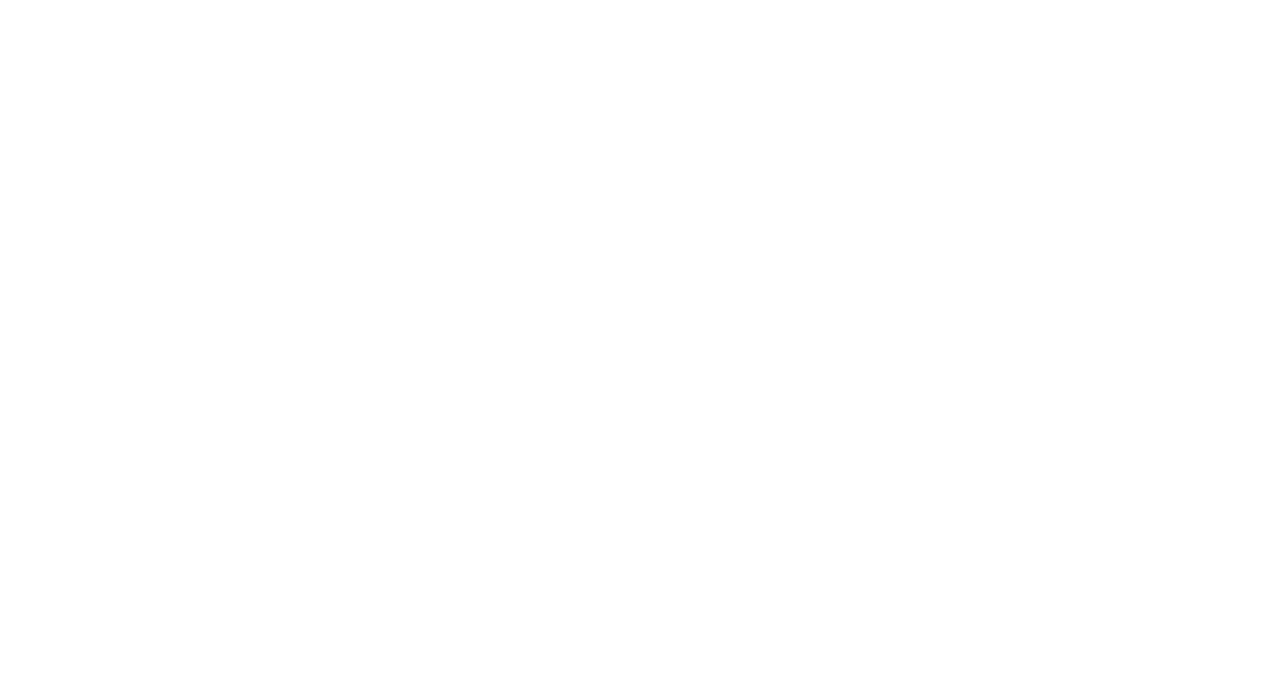
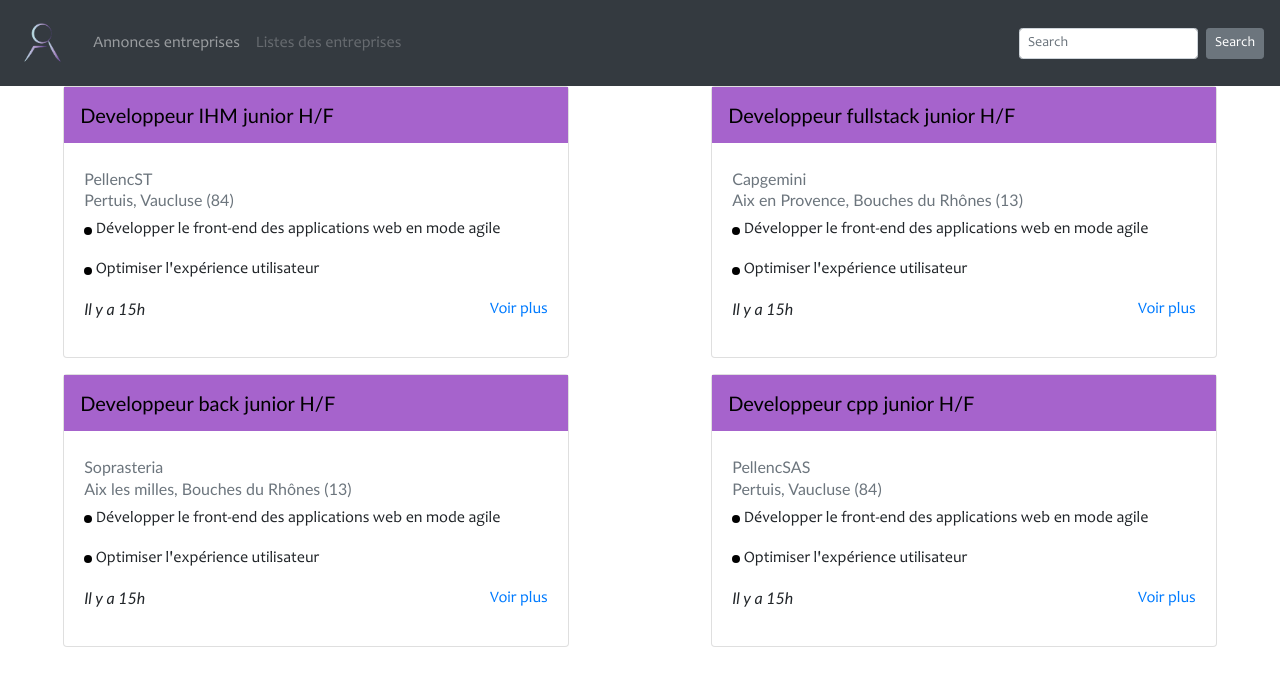
Before and after one commit to evegomez1974/j-stalk-front, a Nuxt app: page / in a window 1280 px wide. Shown: the top 686 px of the page. Built offline with nearby package versions, Linux system fonts and the light colour scheme.

Commit message:
JS-26: Ajout des annonces sur la page Annonces entreprises

```diff
--- a/assets/css/card.scss
+++ b/assets/css/card.scss
@@ -11,7 +11,6 @@ $primary : #a663cc;
 //@import './themes.scss';
 
 body {
-    background: var(--jstalk-color-background);
     font-family: "Candara";
 }
 a {
@@ -23,7 +22,7 @@ a:hover {
 }
 
 .card {
-    width: 40vw
+    width: 80%
 }
 
 .card-title {
@@ -43,7 +42,7 @@ a:hover {
 @media only screen and (max-width: 1000px) {
 
     .card{
-        width: 60vw
+        width: 80%
     }
 }
 
--- /dev/null
+++ b/assets/css/navBar.scss
@@ -0,0 +1,23 @@
+@font-face {
+    font-family: "Candara";
+    src: local("Candara"), url("../fonts/candara.ttf") format("truetype");
+  }
+
+
+// Include Bootstrap and BootstrapVue SCSS files
+@import '~bootstrap/scss/bootstrap.scss';
+@import '~bootstrap-vue/src/index.scss';
+//@import './themes.scss';
+
+body {
+    //background: var(--jstalk-color-background);
+    font-family: "Candara";
+}
+
+.b-navbar {
+    background-color: black;
+}
+
+@media only screen and (max-width: 1000px) {
+
+}
--- a/components/Card.vue
+++ b/components/Card.vue
@@ -1,10 +1,10 @@
 <template>
   <div class="card">
-    <h5 class="card-title">{{ FormData.jobTitle }}</h5>
+    <h5 class="card-title">{{ jobTitle }}</h5>
     <div class="card-body">
-      <h6 class="card-subtitle mb-2 text-muted">{{ FormData.company }}</h6>
+      <h6 class="card-subtitle mb-2 text-muted">{{ company }}</h6>
       <h6 class="card-subtitle mb-2 text-muted">
-        {{ FormData.city }}, {{ FormData.department }}
+        {{ city }}, {{ department }}
       </h6>
       <p class="card-text">
         <BIconCircleFill
@@ -19,18 +19,18 @@
         Optimiser l'expérience utilisateur
       </p>
       <div class="footer-card">
-        <p style="font-style: italic;">Il y a 15h</p>
+        <p style="font-style: italic">Il y a 15h</p>
         <a v-b-modal.modal-center href="#" class="card-link">Voir plus</a>
       </div>
     </div>
     <!-- <b-button v-b-modal.modal-center>Launch centered modal</b-button> -->
 
     <b-modal id="modal-center" centered>
-      <template #modal-title> {{ FormData.jobTitle }} </template>
+      <template #modal-title> {{ jobTitle }} </template>
 
-      <h6 class="card-subtitle mb-2 text-muted">{{ FormData.company }}</h6>
+      <h6 class="card-subtitle mb-2 text-muted">{{ company }}</h6>
       <h6 class="card-subtitle mb-2 text-muted">
-        {{ FormData.city }}, {{ FormData.department }}
+        {{ city }}, {{ department }}
       </h6>
       <p class="card-text">
         <BIconCircleFill
@@ -56,15 +56,12 @@ export default {
   components: {
     BIconCircleFill,
   },
-  data() {
-    return {
-      FormData: {
-        jobTitle: "Developpeur cpp junior H/F",
-        company: "PellencST",
-        city: "Pertuis",
-        department: "Vaucluse (84)",
-      },
-    };
-  },
+  props: {
+        jobTitle: String,
+        company: String,
+        city: String,
+        department: String,
+
+  }
 };
 </script>
--- /dev/null
+++ b/components/navBar.vue
@@ -0,0 +1,60 @@
+<template>
+  <div>
+    <b-navbar toggleable="lg" type="dark" variant="dark">
+      <b-navbar-brand href="#"
+        ><img
+          src="../assets/img/j-stalk-logo.png"
+          height="60vh"
+          alt="J-Stalk logo"
+      /></b-navbar-brand>
+
+      <b-navbar-toggle target="nav-collapse"></b-navbar-toggle>
+
+      <b-collapse id="nav-collapse" is-nav>
+        <b-navbar-nav>
+          <b-nav-item href="/cards">Annonces entreprises</b-nav-item>
+          <b-nav-item href="#" disabled>Listes des entreprises</b-nav-item>
+        </b-navbar-nav>
+
+        <!-- Right aligned nav items -->
+        <b-navbar-nav class="ml-auto">
+          <b-nav-form>
+            <b-form-input
+              size="sm"
+              class="mr-sm-2"
+              placeholder="Search"
+            ></b-form-input>
+            <b-button size="sm" class="my-2 my-sm-0" type="submit"
+              >Search</b-button
+            >
+          </b-nav-form>
+
+          <!-- <b-nav-item-dropdown text="Lang" right>
+          <b-dropdown-item href="#">EN</b-dropdown-item>
+          <b-dropdown-item href="#">ES</b-dropdown-item>
+          <b-dropdown-item href="#">RU</b-dropdown-item>
+          <b-dropdown-item href="#">FA</b-dropdown-item>
+        </b-nav-item-dropdown> -->
+
+          <!--<b-nav-item-dropdown right> -->
+          <!--Using 'button-content' slot -->
+          <!--<template #button-content>
+            <em>User</em>
+          </template>
+          <b-dropdown-item href="#">Profile</b-dropdown-item>
+          <b-dropdown-item href="#">Sign Out</b-dropdown-item>
+        </b-nav-item-dropdown>-->
+        </b-navbar-nav>
+      </b-collapse>
+    </b-navbar>
+
+  </div>
+</template>
+
+<script>
+import "../assets/css/navBar.scss";
+
+export default {
+  name: "NavBar",
+};
+</script>
--- a/pages/cards.vue
+++ b/pages/cards.vue
@@ -1,17 +1,19 @@
 <template>
-  <div class="test">
-      <Card />
-  </div>
+<b-container class="bv-example-row">
+  <b-row>
+    <b-col>Column</b-col>
+    <b-col>Column</b-col>
+    <div class="w-100"></div>
+    <b-col>Column</b-col>
+    <b-col>Column</b-col>
+  </b-row>
+</b-container>
 </template>
 
 <script>
-import "../assets/css/themes.scss";
-import Card from "../components/card.vue";
 
 export default {
-  name: "name",
-  components: { Card },
-};
+  name: "name",};
 </script>
 
 <style lang="scss">
--- a/pages/index.vue
+++ b/pages/index.vue
@@ -1,8 +1,71 @@
 <template>
+  <div>
+    <NavBar />
+    <div class="grid-container">
+      <Card class="grid-card"
+        v-for="(jobOffer, index) in jobOffers"
+        :key="index"
+        :jobTitle="jobOffer.jobTitle"
+        :company="jobOffer.company"
+        :city="jobOffer.city"
+        :department="jobOffer.department"
+      />
+    </div>
+  </div>
 </template>
 
 <script>
+import "../assets/css/themes.scss";
+
+import NavBar from "../components/navBar.vue";
+import Card from "../components/card.vue";
+
 export default {
-  name: 'IndexPage'
+  name: "IndexPage",
+  components: { NavBar, Card },
+  data() {
+    return {
+      jobOffers: [
+        {
+          jobTitle: "Developpeur IHM junior H/F",
+          company: "PellencST",
+          city: "Pertuis",
+          department: "Vaucluse (84)",
+        },
+        {
+          jobTitle: "Developpeur fullstack junior H/F",
+          company: "Capgemini",
+          city: "Aix en Provence",
+          department: "Bouches du Rhônes (13)",
+        },
+        {
+          jobTitle: "Developpeur back junior H/F",
+          company: "Soprasteria",
+          city: "Aix les milles",
+          department: "Bouches du Rhônes (13)",
+        },
+        {
+          jobTitle: "Developpeur cpp junior H/F",
+          company: "PellencSAS",
+          city: "Pertuis",
+          department: "Vaucluse (84)",
+        },
+      ],
+    };
+  },
+};
+</script>
+
+<style lang="scss">
+
+.grid-container {
+  display: grid;
+  width: 100vw;
+  grid-template-columns: repeat(2, auto);
+  grid-gap: 2vh;
 }
-</script>
+
+.grid-card {
+  justify-self: center;
+}
+</style>
```
Also changed, not shown: assets/img/j-stalk-logo.png (added).
